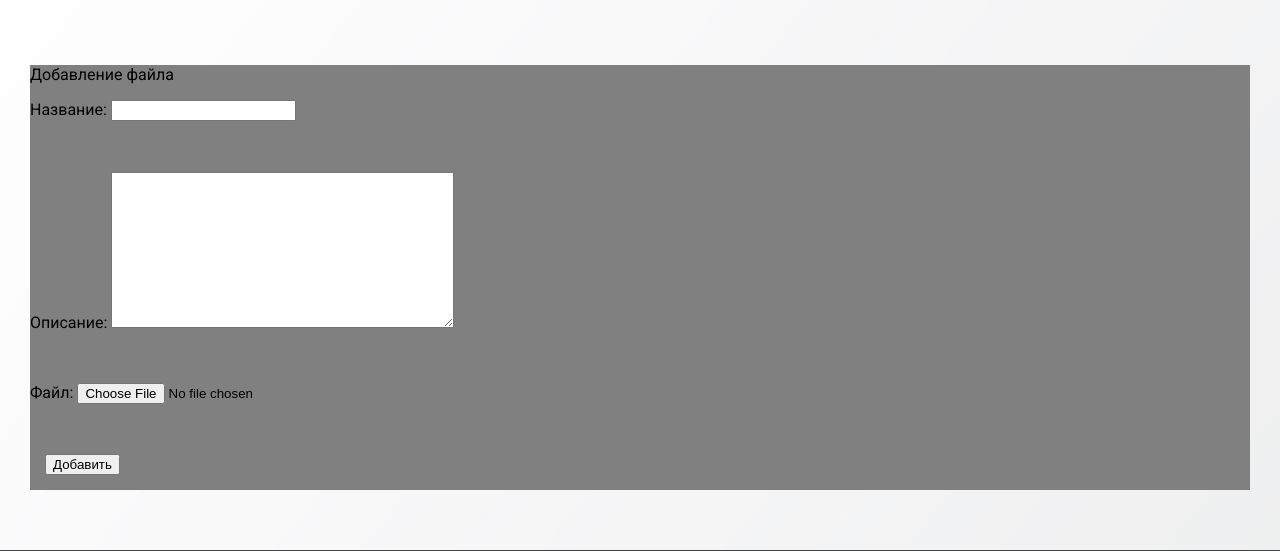
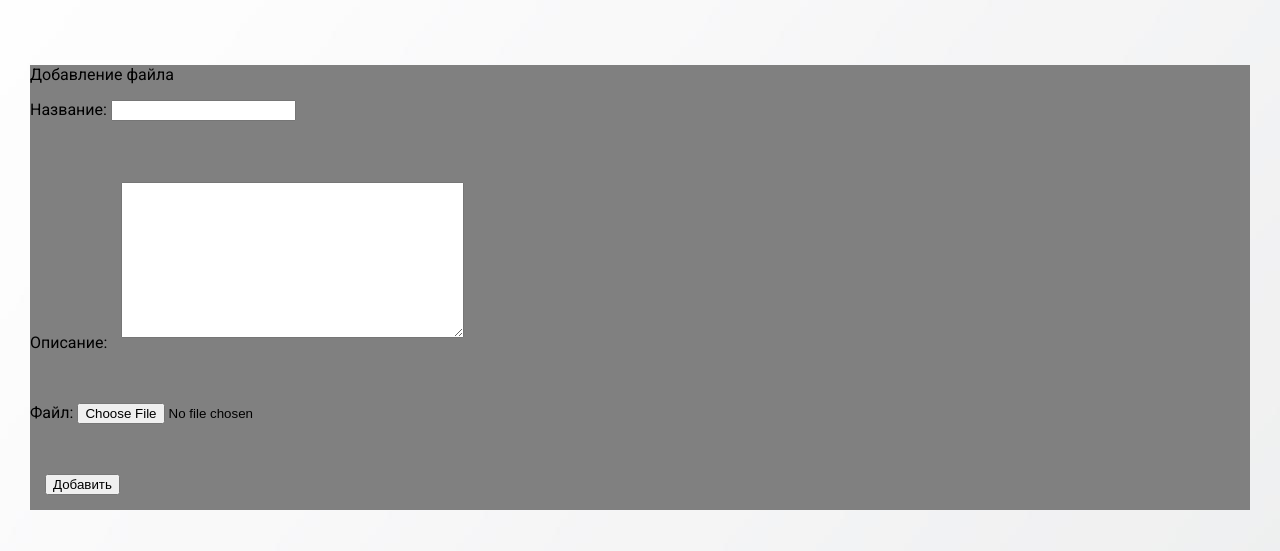
Before and after one commit to n9dmitry/PetCloud, a Django app: page /oblako/files_add/ in a window 1280 px wide. Shown: the part 49-600 px from the top of the page. Run offline with Django 4.2, Linux system fonts and the light colour scheme.

Commit message:
oblako.html

```diff
--- a/petcloud/oblako/static/styles/filesadd.css
+++ b/petcloud/oblako/static/styles/filesadd.css
@@ -8,6 +8,6 @@ form > input, form > button {
     margin: 15px;
 }
 
-form > textarea {
+#id_description {
     margin: 10px;
 }
```
Also changed, not shown: petcloud/petcloud/templates/petcloud/base.html (line endings or trailing spaces).
